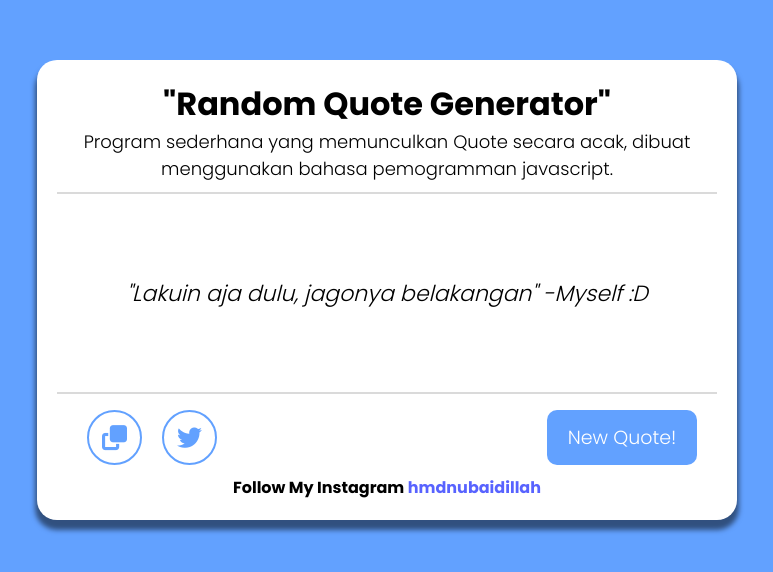
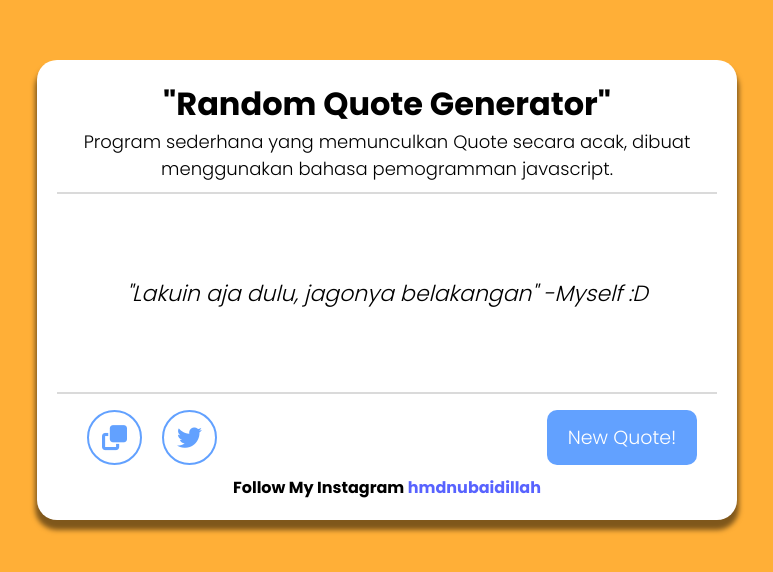
Before and after one commit to HamdanUbaidillah/randomQuoteGenerator.github.io, a plain HTML site: page index.html in a window 1280 px wide. Shown: the part 110-682 px from the top of the page, without its empty margins (253-1026 px from the left). Drawn offline with Linux system fonts and the light colour scheme.

Commit message:
background color changed

```diff
--- a/style.css
+++ b/style.css
@@ -10,7 +10,7 @@ body {
   display: flex;
   justify-content: center;
   align-items: center;
-  background-color: rgb(98, 161, 255);
+  background-color: rgb(255, 175, 55);
 }
 
 .container {
```
